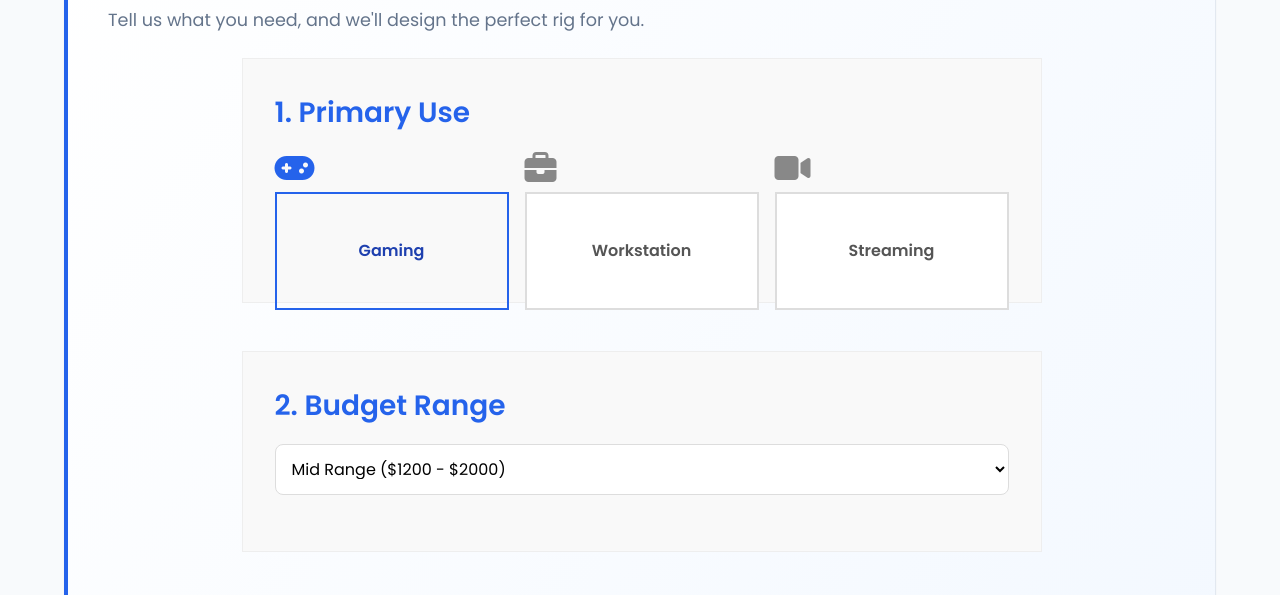
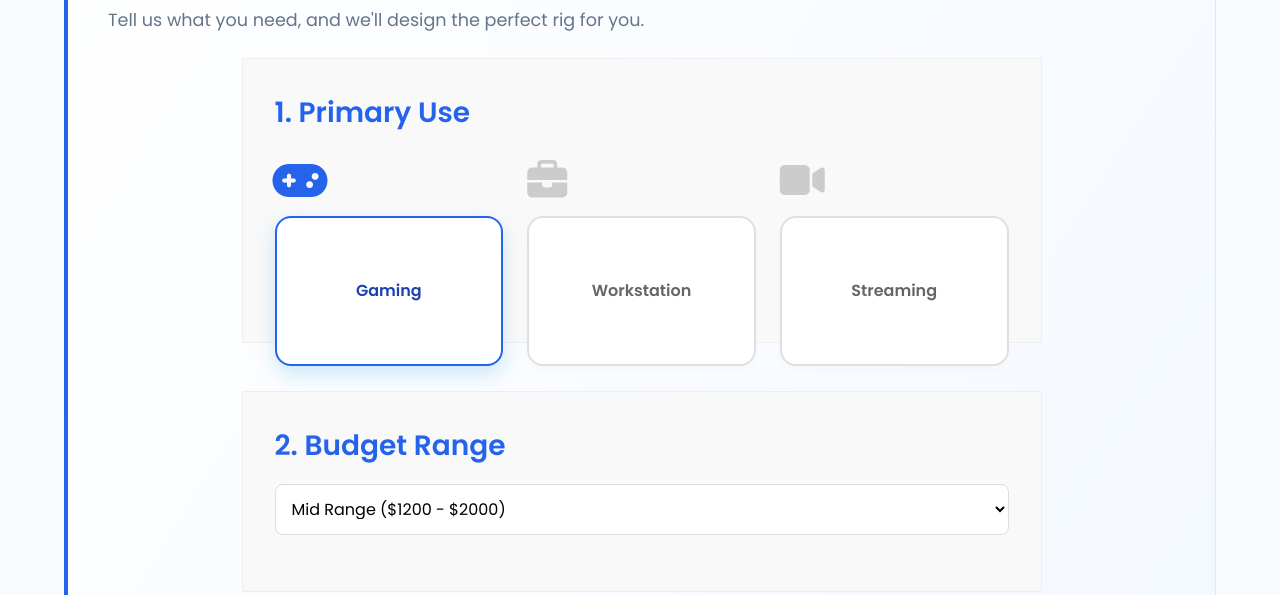
Before and after one commit to techatlanta/TechBridge-Atlanta, a plain HTML site: page builder.html in a window 1280 px wide. Shown: the part 205-800 px from the top of the page. Drawn offline with Linux system fonts and the light colour scheme.

Commit message:
Refine PC Builder UI with modern selection cards

```diff
--- a/styles.css
+++ b/styles.css
@@ -754,19 +754,26 @@ body.dark-mode .form-section {
 
 .radio-group {
   display: grid;
-  grid-template-columns: repeat(auto-fit, minmax(150px, 1fr));
-  gap: 1rem;
-  margin-top: 1rem;
+  grid-template-columns: repeat(auto-fit, minmax(160px, 1fr));
+  gap: 1.5rem;
+  margin-top: 1.5rem;
 }
 
 .radio-card {
   position: relative;
   cursor: pointer;
+  transition: transform 0.2s;
+}
+
+.radio-card:hover {
+  transform: translateY(-5px);
 }
 
 .radio-card input {
   position: absolute;
   opacity: 0;
+  width: 0;
+  height: 0;
 }
 
 .radio-card span {
@@ -774,46 +781,52 @@ body.dark-mode .form-section {
   flex-direction: column;
   align-items: center;
   justify-content: center;
-  padding: 1.5rem;
+  padding: 2rem 1.5rem;
   background: #fff;
-  border: 2px solid #ddd;
-  border-radius: var(--radius);
-  transition: all 0.3s;
+  border: 2px solid #e0e0e0;
+  border-radius: 16px;
+  transition: all 0.3s cubic-bezier(0.25, 0.8, 0.25, 1);
   height: 100%;
   text-align: center;
   font-weight: 600;
-  color: #555;
+  color: #666;
+  box-shadow: 0 4px 6px rgba(0, 0, 0, 0.02);
 }
 
 body.dark-mode .radio-card span {
   background: #2d2d2d;
   border-color: #444;
   color: #ccc;
+  box-shadow: none;
 }
 
 .radio-card i {
-  font-size: 2rem;
-  margin-bottom: 0.5rem;
-  color: #888;
+  font-size: 2.5rem;
+  margin-bottom: 1rem;
+  color: #ccc;
+  transition: color 0.3s, transform 0.3s;
 }
 
+/* Selected State */
 .radio-card input:checked+i+span,
 .radio-card input:checked+span {
-  /* Fallback selector */
   border-color: var(--primary-color);
-  background: var(--blue-light);
+  background: #fff;
   color: var(--primary-dark);
+  box-shadow: 0 8px 20px rgba(73, 166, 233, 0.25);
 }
 
 body.dark-mode .radio-card input:checked+i+span,
 body.dark-mode .radio-card input:checked+span {
-  background: #3a6ea5;
+  background: #252a30;
+  border-color: var(--primary-color);
   color: #fff;
-  border-color: var(--primary-color);
+  box-shadow: 0 8px 20px rgba(0, 0, 0, 0.3);
 }
 
 .radio-card input:checked+i {
   color: var(--primary-color);
+  transform: scale(1.1);
 }
 
 .form-select {
```
